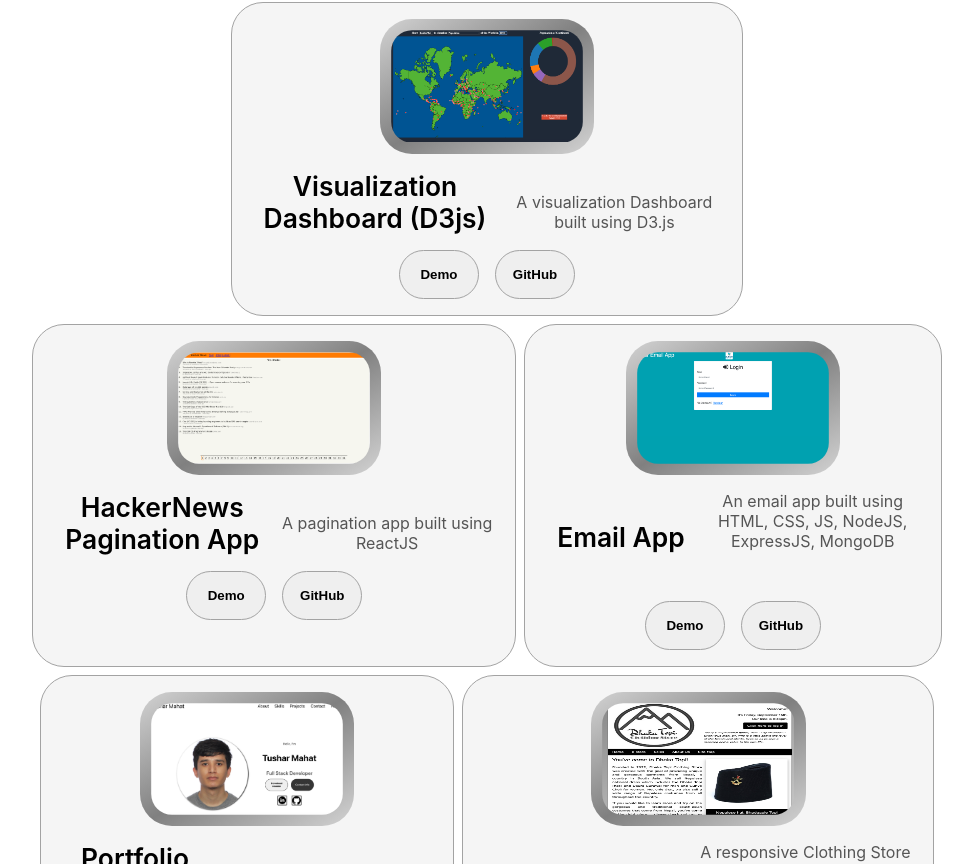
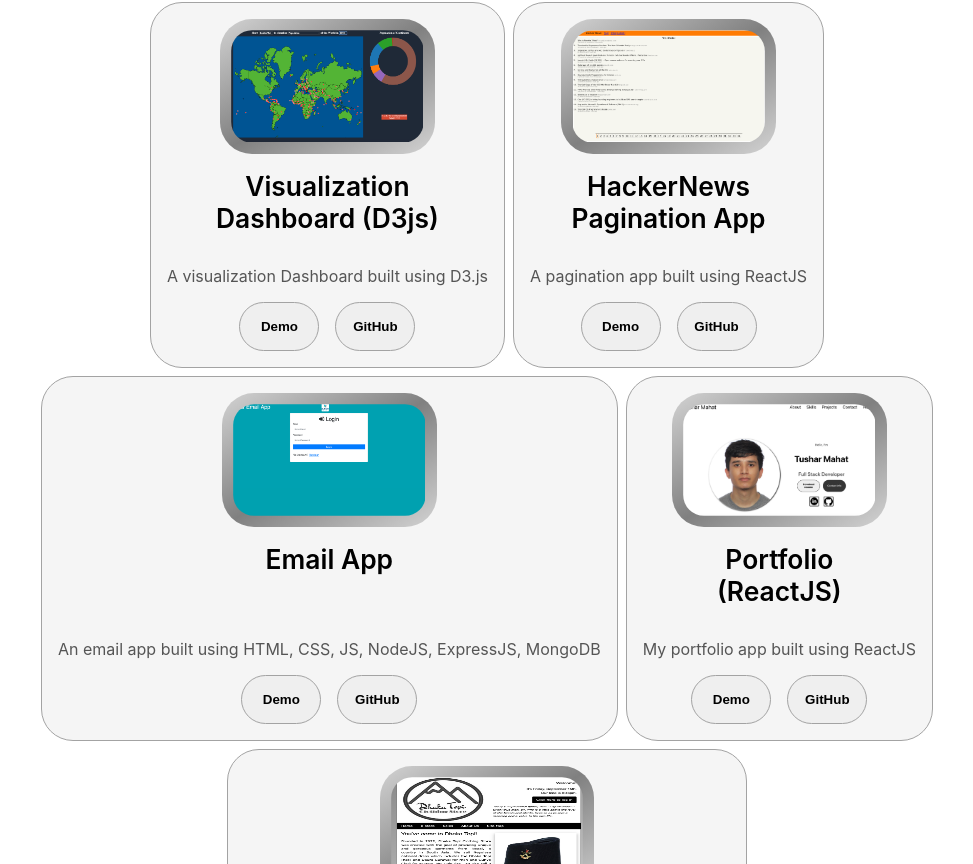
Before and after one commit to tusharmahat/my-portfolio, a React (Create React App) app: page / in a window 1280 px wide. Shown: the part 2156-3020 px from the top of the page, without its empty margins (153-1126 px from the left). Built offline with nearby package versions, Linux system fonts and the light colour scheme.

Commit message:
fix project description size

```diff
--- a/src/App.css
+++ b/src/App.css
@@ -418,8 +418,7 @@ article div h3 {
 }
 
 .project-description {
-  max-width: 14rem;
-  display: inline-block;
+  max-width: fit-content;
 }
 
 .project-btn {
```
